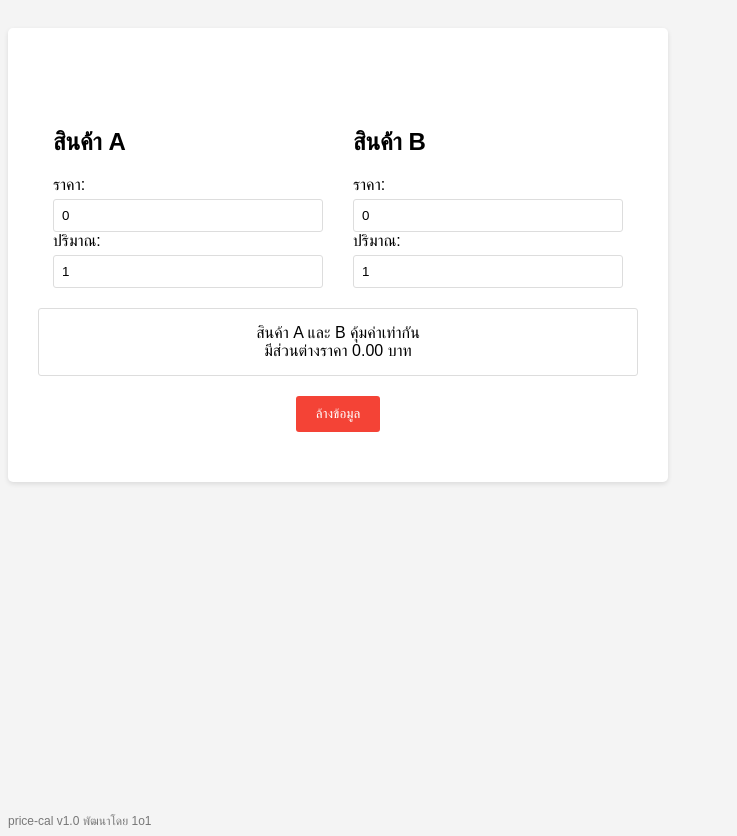
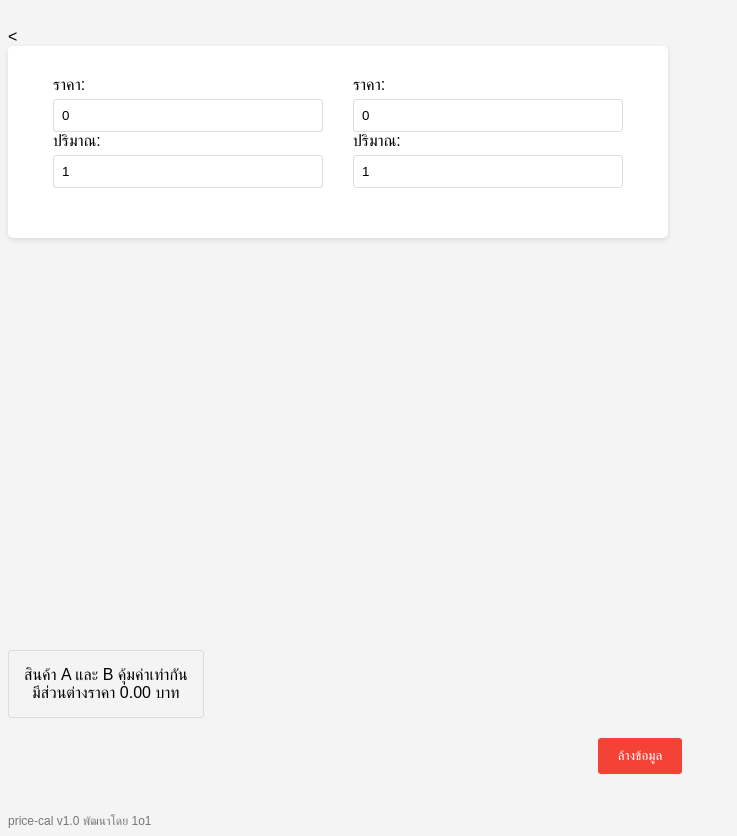
Before and after one commit to singfirewire/price-cal, a plain HTML site: page index.html in a window 1280 px wide. Shown: the whole page, without its empty margins (0-737 px from the left). Drawn offline with Linux system fonts and the light colour scheme.

Commit message:
Update index.html

```diff
--- a/index.html
+++ b/index.html
@@ -89,24 +89,28 @@
 </head>
 
 <body>
-  <div class="container">
-    <blockquote>&nbsp; </blockquote>
-<div class="product">
-    <div class="input-group">
-        <h2>สินค้า A</h2>
+
+
+
+  <<div class="container">
+    <div class="product">
+      <div class="input-group">
         <label for="priceA">ราคา:</label>
-        <input type="number" id="priceA" value="0">
+        <input type="number" id="priceA" value="0" min="0">
         <label for="quantityA">ปริมาณ:</label>
-        <input type="number" id="quantityA" value="1">
+        <input type="number" id="quantityA" value="1" min="0">
       </div>
       <div class="input-group">
-        <h2>สินค้า B</h2>
         <label for="priceB">ราคา:</label>
-        <input type="number" id="priceB" value="0">
+        <input type="number" id="priceB" value="0" min="0">
         <label for="quantityB">ปริมาณ:</label>
-        <input type="number" id="quantityB" value="1">
+        <input type="number" id="quantityB" value="1" min="0">
       </div>
     </div>
+  </div>
+
+
+
     <div id="result">
       กรุณากรอกข้อมูลให้ครบทั้งสองสินค้า
     </div>
```
